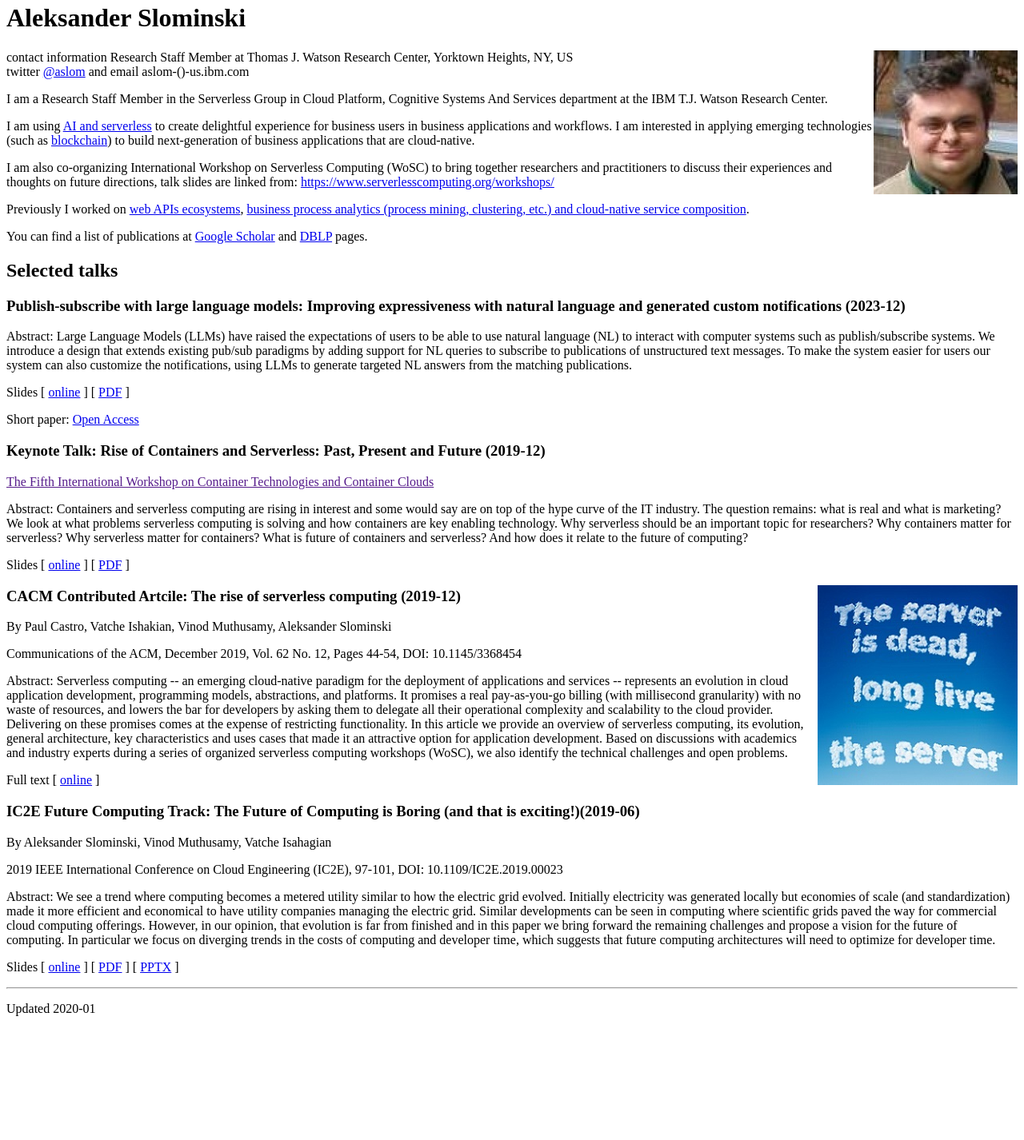
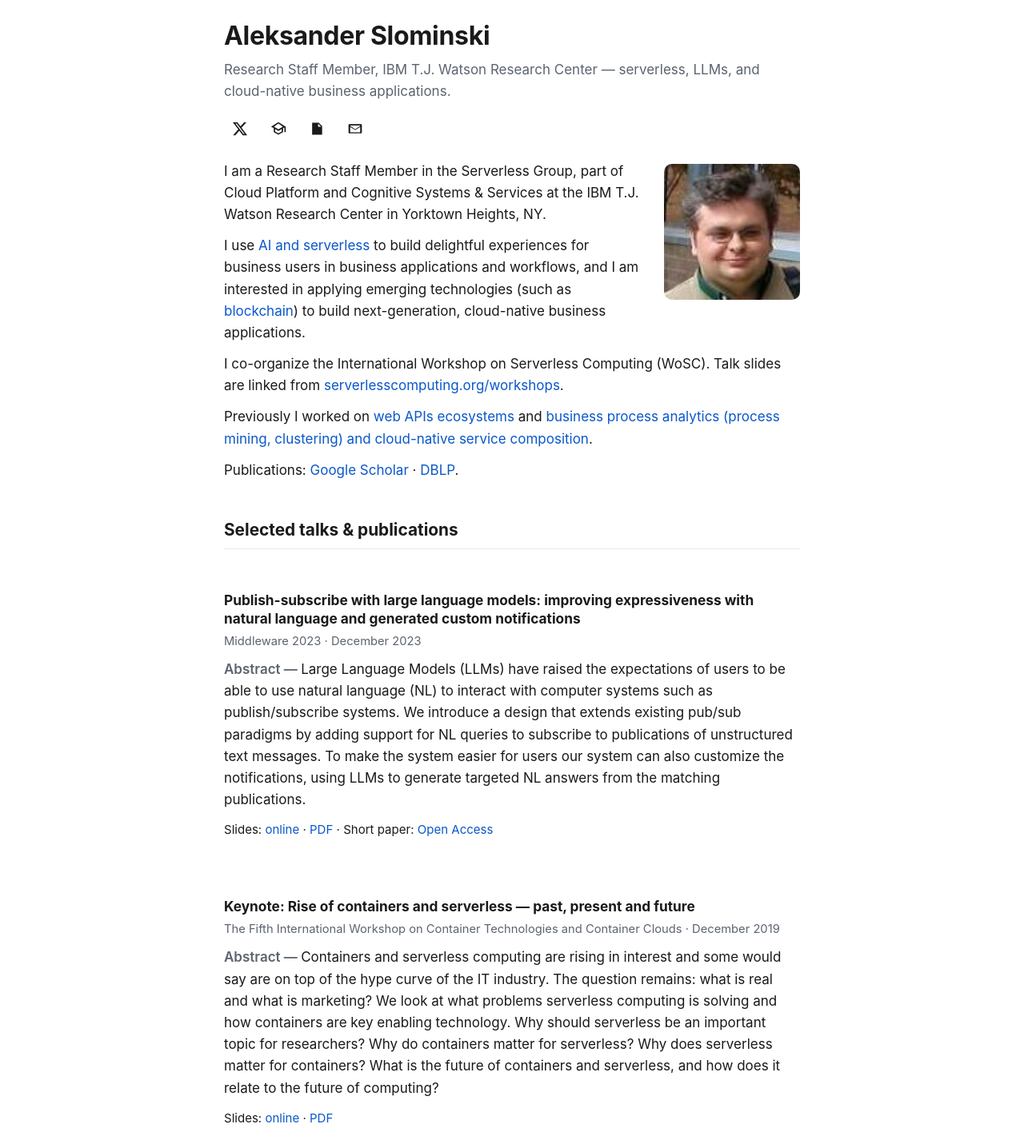
Before and after one commit to aslom/aslom.github.io, a plain HTML site: page index.html in a window 1280 px wide. Shown: the part 17-1443 px from the top of the page at 80% size. Before the commit the page ends 1304 px from the top, so only its background shows below. Drawn offline with Linux system fonts and the light colour scheme.

Commit message:
more modern look

```diff
--- a/index.html
+++ b/index.html
@@ -1,5 +1,4 @@
 <!doctype html>
-
 <html lang="en">
 
 <head>
@@ -7,6 +6,147 @@
   <meta http-equiv="X-UA-Compatible" content="IE=edge">
   <meta name="viewport" content="width=device-width, initial-scale=1">
   <title>Aleksander Slominski</title>
+  <meta name="description" content="Aleksander Slominski — Research Staff Member at IBM T.J. Watson Research Center. Serverless computing, LLMs, and cloud-native business applications.">
+  <link rel="canonical" href="https://aslom.github.io/">
+  <meta property="og:title" content="Aleksander Slominski">
+  <meta property="og:description" content="Research Staff Member at IBM T.J. Watson Research Center — serverless, LLMs, cloud-native business applications.">
+  <meta property="og:image" content="https://aslom.github.io/aslom.jpg">
+  <meta property="og:type" content="profile">
+  <meta name="twitter:card" content="summary">
+  <style>
+    :root {
+      --bg: #ffffff;
+      --fg: #1a1a1a;
+      --muted: #5c6470;
+      --accent: #0a58ca;
+      --rule: #e5e7eb;
+      --card-bg: #f6f7f9;
+    }
+    @media (prefers-color-scheme: dark) {
+      :root {
+        --bg: #111418;
+        --fg: #e8e8e8;
+        --muted: #9aa0a6;
+        --accent: #7eb1ff;
+        --rule: #262b32;
+        --card-bg: #1a1f25;
+      }
+    }
+    * { box-sizing: border-box; }
+    html { -webkit-text-size-adjust: 100%; }
+    body {
+      font-family: -apple-system, BlinkMacSystemFont, "Segoe UI", Roboto, Helvetica, Arial, sans-serif;
+      font-size: 17px;
+      line-height: 1.6;
+      color: var(--fg);
+      background: var(--bg);
+      max-width: 760px;
+      margin: 0 auto;
+      padding: 2.25rem 1.25rem 4rem;
+    }
+    header { margin-bottom: 1.25rem; }
+    h1 {
+      font-size: 2rem;
+      margin: 0 0 0.25rem;
+      letter-spacing: -0.01em;
+    }
+    h2 {
+      font-size: 1.3rem;
+      margin: 2.75rem 0 1rem;
+      padding-bottom: 0.4rem;
+      border-bottom: 1px solid var(--rule);
+    }
+    h3 {
+      font-size: 1.08rem;
+      margin: 1.75rem 0 0.35rem;
+      line-height: 1.35;
+    }
+    p { margin: 0.75rem 0; }
+    a { color: var(--accent); text-decoration: none; }
+    a:hover { text-decoration: underline; }
+    .tagline {
+      color: var(--muted);
+      margin: 0 0 0.75rem;
+    }
+    .socials {
+      display: flex;
+      gap: 0.5rem;
+      margin: 0.25rem 0 0.5rem;
+      flex-wrap: wrap;
+    }
+    .socials a {
+      display: inline-flex;
+      align-items: center;
+      justify-content: center;
+      width: 40px;
+      height: 40px;
+      border-radius: 8px;
+      color: var(--fg);
+      transition: background 0.15s ease;
+    }
+    .socials a:hover {
+      background: var(--card-bg);
+      text-decoration: none;
+    }
+    .socials svg {
+      width: 20px;
+      height: 20px;
+      fill: currentColor;
+    }
+    .portrait {
+      float: right;
+      width: 170px;
+      height: auto;
+      margin: 0.25rem 0 1rem 1.5rem;
+      border-radius: 10px;
+    }
+    img { max-width: 100%; height: auto; }
+    article.talk {
+      display: flow-root;
+      margin: 1.5rem 0 2rem;
+    }
+    .talk-meta {
+      color: var(--muted);
+      font-size: 0.92rem;
+      margin: 0.1rem 0 0.6rem;
+    }
+    .abstract { margin: 0.5rem 0; }
+    .abstract::before {
+      content: "Abstract — ";
+      color: var(--muted);
+      font-weight: 600;
+    }
+    .talk-links { font-size: 0.94rem; }
+    figure {
+      float: right;
+      margin: 0.4rem 0 1rem 1.5rem;
+      max-width: 230px;
+    }
+    figure img { border-radius: 6px; }
+    footer {
+      margin-top: 3.5rem;
+      padding-top: 1rem;
+      border-top: 1px solid var(--rule);
+      color: var(--muted);
+      font-size: 0.9rem;
+    }
+    @media (max-width: 560px) {
+      body { padding: 1.5rem 1rem 3rem; font-size: 16px; }
+      h1 { font-size: 1.55rem; }
+      h2 { font-size: 1.18rem; margin-top: 2.25rem; }
+      .portrait {
+        float: none;
+        display: block;
+        width: 140px;
+        margin: 0 0 1rem;
+      }
+      figure {
+        float: none;
+        max-width: 100%;
+        margin: 1rem 0;
+      }
+    }
+  </style>
   <!-- 100% privacy-first analytics -->
   <script data-collect-dnt="true" async src="https://scripts.simpleanalyticscdn.com/latest.js"></script>
   <noscript><img src="https://queue.simpleanalyticscdn.com/noscript.gif?collect-dnt=true" alt="" referrerpolicy="no-referrer-when-downgrade"/></noscript>
@@ -14,112 +154,96 @@
 
 <body>
 
+  <header>
+    <h1>Aleksander Slominski</h1>
+    <p class="tagline">Research Staff Member, IBM T.J. Watson Research Center — serverless, LLMs, and cloud-native business applications.</p>
+    <nav class="socials" aria-label="Profiles and contact">
+      <a href="https://twitter.com/aslom" aria-label="X / Twitter" title="X / Twitter (@aslom)">
+        <svg viewBox="0 0 24 24" aria-hidden="true"><path d="M18.244 2.25h3.308l-7.227 8.26 8.502 11.24H16.17l-5.214-6.817L4.99 21.75H1.68l7.73-8.835L1.254 2.25H8.08l4.713 6.231zm-1.161 17.52h1.833L7.084 4.126H5.117z"/></svg>
+      </a>
+      <a href="https://scholar.google.com/citations?user=sNJvK6kAAAAJ&amp;hl=en" aria-label="Google Scholar" title="Google Scholar">
+        <svg viewBox="0 0 24 24" aria-hidden="true"><path d="M12 2L1 9l4 2.18v6L12 21l7-3.82v-6l2-1.09V17h2V9L12 2zm0 2.236L18.764 9 12 12.764 5.236 9 12 4.236zM12 15.236l5-2.726v3.726L12 18.764l-5-2.528v-3.726l5 2.726z"/></svg>
+      </a>
+      <a href="https://dblp.org/pers/hd/s/Slominski:Aleksander" aria-label="DBLP" title="DBLP">
+        <svg viewBox="0 0 24 24" aria-hidden="true"><path d="M5 3h10l5 5v13H5V3zm9 1.5V9h4.5L14 4.5zM7.5 12h9v1.5h-9V12zm0 3h9v1.5h-9V15zm0 3h6.5v1.5H7.5V18z"/></svg>
+      </a>
+      <a href="mailto:&#97;&#115;&#108;&#111;&#109;&#64;&#117;&#115;&#46;&#105;&#98;&#109;&#46;&#99;&#111;&#109;" aria-label="Email" title="Email">
+        <svg viewBox="0 0 24 24" aria-hidden="true"><path d="M3 5h18a1 1 0 0 1 1 1v12a1 1 0 0 1-1 1H3a1 1 0 0 1-1-1V6a1 1 0 0 1 1-1zm1.5 2.2v.5l7.5 5.05 7.5-5.05v-.5H4.5zm15 1.95-7.05 4.74a.8.8 0 0 1-.9 0L4.5 9.15V17.5h15V9.15z"/></svg>
+      </a>
+    </nav>
+  </header>
 
-  <h1>Aleksander Slominski
-  </h1>
-
+  <img class="portrait" src="aslom.jpg" alt="Aleksander Slominski">
 
   <p>
-    <img align="right" src="aslom.jpg" />
-    contact information
-    Research Staff Member at
-    Thomas J. Watson Research Center, Yorktown Heights, NY, US
-    <br/>twitter <a href="https://twitter.com/aslom">@aslom</a> and email aslom-()-us.ibm.com
-
-  </p>
-
-<!--
-
-Aleksander Slominski is a Research Staff Member in the Component Systems Group at the IBM T.J. Watson Research Center. He is interested in development of applications for next generation Internet, Web Services, Orchestration, Components, Workflows, and Clouds.
--->
-
-  <p>
-    I am a Research Staff Member in the Serverless Group in Cloud Platform, Cognitive Systems And Services department at the IBM T.J. Watson Research Center.
-  </p>
-
-
-  <p>
-    I am using <a href="https://arxiv.org/abs/1710.08460">AI and serverless</a> to create delightful experience for business users in business applications and workflows.
-    I am interested in applying emerging technologies (such as <a href="https://rd.springer.com/chapter/10.1007/978-3-319-74030-0_34">blockchain</a>) to build next-generation of business applications that are cloud-native.
+    I am a Research Staff Member in the Serverless Group, part of Cloud Platform and Cognitive Systems &amp; Services at the IBM T.J. Watson Research Center in Yorktown Heights, NY.
   </p>
 
   <p>
-    I am also co-organizing International Workshop on Serverless Computing (WoSC) to bring together researchers and practitioners to discuss their experiences and thoughts on future directions, talk slides are linked from: <a href="https://www.serverlesscomputing.org/workshops/">https://www.serverlesscomputing.org/workshops/</a>
+    I use <a href="https://arxiv.org/abs/1710.08460">AI and serverless</a> to build delightful experiences for business users in business applications and workflows, and I am interested in applying emerging technologies (such as <a href="https://rd.springer.com/chapter/10.1007/978-3-319-74030-0_34">blockchain</a>) to build next-generation, cloud-native business applications.
   </p>
 
   <p>
-    Previously I worked on <a href="http://www.apiful.io/">web APIs ecosystems</a>, <a href="https://researcher.watson.ibm.com/researcher/view_group.php?id=2972">business process analytics (process mining, clustering, etc.) and cloud-native service composition</a>.
+    I co-organize the International Workshop on Serverless Computing (WoSC). Talk slides are linked from <a href="https://www.serverlesscomputing.org/workshops/">serverlesscomputing.org/workshops</a>.
   </p>
 
   <p>
-    You can find a list of publications at <a href="https://scholar.google.com/citations?user=sNJvK6kAAAAJ&hl=en">Google Scholar</a> and <a href="https://dblp.org/pers/hd/s/Slominski:Aleksander">DBLP</a> pages.
+    Previously I worked on <a href="http://www.apiful.io/">web APIs ecosystems</a> and <a href="https://researcher.watson.ibm.com/researcher/view_group.php?id=2972">business process analytics (process mining, clustering) and cloud-native service composition</a>.
   </p>
 
+  <p>
+    Publications: <a href="https://scholar.google.com/citations?user=sNJvK6kAAAAJ&amp;hl=en">Google Scholar</a> · <a href="https://dblp.org/pers/hd/s/Slominski:Aleksander">DBLP</a>.
+  </p>
 
-<h2>Selected talks</h2>
+  <h2>Selected talks &amp; publications</h2>
 
+  <article class="talk" id="wm23">
+    <h3>Publish-subscribe with large language models: improving expressiveness with natural language and generated custom notifications</h3>
+    <p class="talk-meta">Middleware 2023 · December 2023</p>
+    <p class="abstract">Large Language Models (LLMs) have raised the expectations of users to be able to use natural language (NL) to interact with computer systems such as publish/subscribe systems. We introduce a design that extends existing pub/sub paradigms by adding support for NL queries to subscribe to publications of unstructured text messages. To make the system easier for users our system can also customize the notifications, using LLMs to generate targeted NL answers from the matching publications.</p>
+    <p class="talk-links">
+      Slides: <a href="https://docs.google.com/presentation/d/1ityF4Mvnta4LkW9r037wOp6j1yLeW8BdpUjD41GX1VE/edit?usp=sharing">online</a> · <a href="presentations/Middleware2023-PubSub-with-LLMs.pdf">PDF</a> · Short paper: <a href="https://doi.org/10.1145/3626564.3629099">Open Access</a>
+    </p>
+  </article>
 
-<h3 id="wm23">Publish-subscribe with large language models: Improving expressiveness with natural language and generated custom notifications (2023-12)</h3>
+  <article class="talk" id="woc19">
+    <h3>Keynote: Rise of containers and serverless — past, present and future</h3>
+    <p class="talk-meta">The Fifth International Workshop on Container Technologies and Container Clouds · December 2019</p>
+    <p class="abstract">Containers and serverless computing are rising in interest and some would say are on top of the hype curve of the IT industry. The question remains: what is real and what is marketing? We look at what problems serverless computing is solving and how containers are key enabling technology. Why should serverless be an important topic for researchers? Why do containers matter for serverless? Why does serverless matter for containers? What is the future of containers and serverless, and how does it relate to the future of computing?</p>
+    <p class="talk-links">
+      Slides: <a href="https://docs.google.com/presentation/d/1q4kGxgaNUN2kgRG_pghn0VQyeoGKyyN8PNdiofoj2kU/edit?usp=sharing">online</a> · <a href="presentations/Rise of Containers and Serverless_ Past, Present, Future.pdf">PDF</a>
+    </p>
+  </article>
 
-Abstract: Large Language Models (LLMs) have raised the expectations of users to be able to use natural language (NL) to interact with computer systems such as publish/subscribe systems. We introduce a design that extends existing pub/sub paradigms by adding support for NL queries to subscribe to publications of unstructured text messages. To make the system easier for users our system can also customize the notifications, using LLMs to generate targeted NL answers from the matching publications.
+  <article class="talk" id="cacm19">
+    <figure>
+      <img src="images/111819_CACMpg45_The-Rise-of-Serverless.large.jpg" alt="The Rise of Serverless Computing — CACM cover, December 2019">
+    </figure>
+    <h3>The rise of serverless computing</h3>
+    <p class="talk-meta">Paul Castro, Vatche Ishakian, Vinod Muthusamy, Aleksander Slominski · Communications of the ACM, Vol. 62 No. 12, pp. 44–54 · December 2019 · <a href="https://doi.org/10.1145/3368454">DOI:10.1145/3368454</a></p>
+    <p class="abstract">Serverless computing — an emerging cloud-native paradigm for the deployment of applications and services — represents an evolution in cloud application development, programming models, abstractions, and platforms. It promises real pay-as-you-go billing (with millisecond granularity) with no waste of resources, and lowers the bar for developers by asking them to delegate all their operational complexity and scalability to the cloud provider. Delivering on these promises comes at the expense of restricting functionality. In this article we provide an overview of serverless computing, its evolution, general architecture, key characteristics and use cases that made it an attractive option for application development. Based on discussions with academics and industry experts during a series of organized serverless computing workshops (WoSC), we also identify the technical challenges and open problems.</p>
+    <p class="talk-links">
+      Full text: <a href="https://cacm.acm.org/magazines/2019/12/241054-the-rise-of-serverless-computing/fulltext">cacm.acm.org</a>
+    </p>
+  </article>
 
+  <article class="talk" id="ic2e19">
+    <h3>The future of computing is boring (and that is exciting!)</h3>
+    <p class="talk-meta">Aleksander Slominski, Vinod Muthusamy, Vatche Isahagian · IC2E 2019 Future Computing Track, pp. 97–101 · June 2019 · <a href="https://doi.org/10.1109/IC2E.2019.00023">DOI:10.1109/IC2E.2019.00023</a></p>
+    <p class="abstract">We see a trend where computing becomes a metered utility similar to how the electric grid evolved. Initially electricity was generated locally but economies of scale (and standardization) made it more efficient and economical to have utility companies managing the electric grid. Similar developments can be seen in computing where scientific grids paved the way for commercial cloud computing offerings. However, in our opinion, that evolution is far from finished and in this paper we bring forward the remaining challenges and propose a vision for the future of computing. In particular we focus on diverging trends in the costs of computing and developer time, which suggests that future computing architectures will need to optimize for developer time.</p>
+    <p class="talk-links">
+      Slides: <a href="https://docs.google.com/presentation/d/1q66QGc7kdDl3B4EgIK1TFuhhhLZDVKxPJoB2lDjmb3A/edit?usp=sharing">online</a> · <a href="presentations/IC2E 2019 Future of Computing is Boring (and that is exciting!).pdf">PDF</a> · <a href="presentations/IC2E 2019 Future of Computing is Boring (and that is exciting!).pptx">PPTX</a>
+    </p>
+  </article>
 
-<p>Slides [ <a href="https://docs.google.com/presentation/d/1ityF4Mvnta4LkW9r037wOp6j1yLeW8BdpUjD41GX1VE/edit?usp=sharing">online</a> ] [ <a href="presentations/Middleware2023-PubSub-with-LLMs.pdf">PDF</a> ]</p>
+  <h2>Contact</h2>
+  <p>
+    Email <a href="mailto:&#97;&#115;&#108;&#111;&#109;&#64;&#117;&#115;&#46;&#105;&#98;&#109;&#46;&#99;&#111;&#109;">aslom&#64;us&#46;ibm&#46;com</a> · X/Twitter <a href="https://twitter.com/aslom">@aslom</a>
+  </p>
 
-Short paper: <a href="https://doi.org/10.1145/3626564.3629099">Open Access</a>
+  <footer>
+    <p>Updated 2026-05</p>
+  </footer>
 
-
-<h3 id="woc19">Keynote Talk:  Rise of Containers and Serverless: Past, Present and Future (2019-12)</h3>
-
-<p>
-  <a href="">The Fifth International Workshop on Container Technologies and Container Clouds</a>
-</p>
-<p>
-Abstract: Containers and serverless computing are rising in interest and some would say are on top of the hype curve of the IT industry. The question remains: what is real and what is marketing? We look at what problems serverless computing is solving and how containers are key enabling technology. Why serverless should be an important topic for researchers? Why containers matter for serverless? Why serverless matter for containers?  What is future of containers and serverless? And how does it relate to the future of computing?
-</p>
-
-<p>Slides [ <a href="https://docs.google.com/presentation/d/1q4kGxgaNUN2kgRG_pghn0VQyeoGKyyN8PNdiofoj2kU/edit?usp=sharing">online</a> ] [ <a href="presentations/Rise of Containers and Serverless_ Past, Present, Future.pdf">PDF</a> ]</p>
-
-
-<img align="right" src="images/111819_CACMpg45_The-Rise-of-Serverless.large.jpg"/>
-
-<h3 id="cacm19">CACM Contributed Artcile: The rise of serverless computing (2019-12)
-</h3>
-
-<p>
-  By Paul Castro, Vatche Ishakian, Vinod Muthusamy, Aleksander Slominski
-</p>
-<p>
-  <a href="https://cacm.acm.org/magazines/2019/12/241054-the-rise-of-serverless-computing/fulltext"></a>Communications of the ACM, December 2019, Vol. 62 No. 12, Pages 44-54, DOI: 10.1145/3368454</p>
-</p>
-
-<p>Abstract:
-  Serverless computing -- an emerging cloud-native paradigm for the deployment of applications and services -- represents an evolution in cloud application development, programming models, abstractions, and platforms. It promises a real pay-as-you-go billing (with millisecond granularity) with no waste of resources, and lowers the bar for developers by asking them to delegate all their operational complexity and scalability to the cloud provider. Delivering on these promises comes at the expense of restricting functionality. In this article we provide an overview of serverless computing, its evolution, general architecture, key characteristics and uses cases that made it an attractive option for application development. Based on discussions with academics and industry experts during a series of organized serverless computing workshops (WoSC), we also identify the technical challenges and open problems.
-</p>
-
-<p>Full text [ <a href="https://cacm.acm.org/magazines/2019/12/241054-the-rise-of-serverless-computing/fulltext">online</a>  ] </p>
-
-<h3 id="ic2e19">IC2E Future Computing Track: The Future of Computing is Boring (and that is exciting!)(2019-06)</h3>
-
-<p>
-By Aleksander Slominski, Vinod Muthusamy, Vatche Isahagian
-</p>
-<p>
-2019 IEEE International Conference on Cloud Engineering (IC2E), 97-101,  DOI: 10.1109/IC2E.2019.00023
-</p>
-
-<p>Abstract:
-  We see a trend where computing becomes a metered utility similar to how the electric grid evolved. Initially electricity was generated locally but economies of scale (and standardization) made it more efficient and economical to have utility companies managing the electric grid. Similar developments can be seen in computing where scientific grids paved the way for commercial cloud computing offerings. However, in our opinion, that evolution is far from finished and in this paper we bring forward the remaining challenges and propose a vision for the future of computing. In particular we focus on diverging trends in the costs of computing and developer time, which suggests that future computing architectures will need to optimize for developer time.
-</p>
-
-<p>Slides [ <a href="https://docs.google.com/presentation/d/1q66QGc7kdDl3B4EgIK1TFuhhhLZDVKxPJoB2lDjmb3A/edit?usp=sharing">online</a> ]
-  [ <a href="presentations/IC2E 2019 Future of Computing is Boring (and that is exciting!).pdf">PDF</a> ]
-  [ <a href="presentations/IC2E 2019 Future of Computing is Boring (and that is exciting!).pptx">PPTX</a> ]
-
-</p>
-
-<hr/>
-
-  <p>Updated 2020-01</p>
 </body>
 </html>
```
